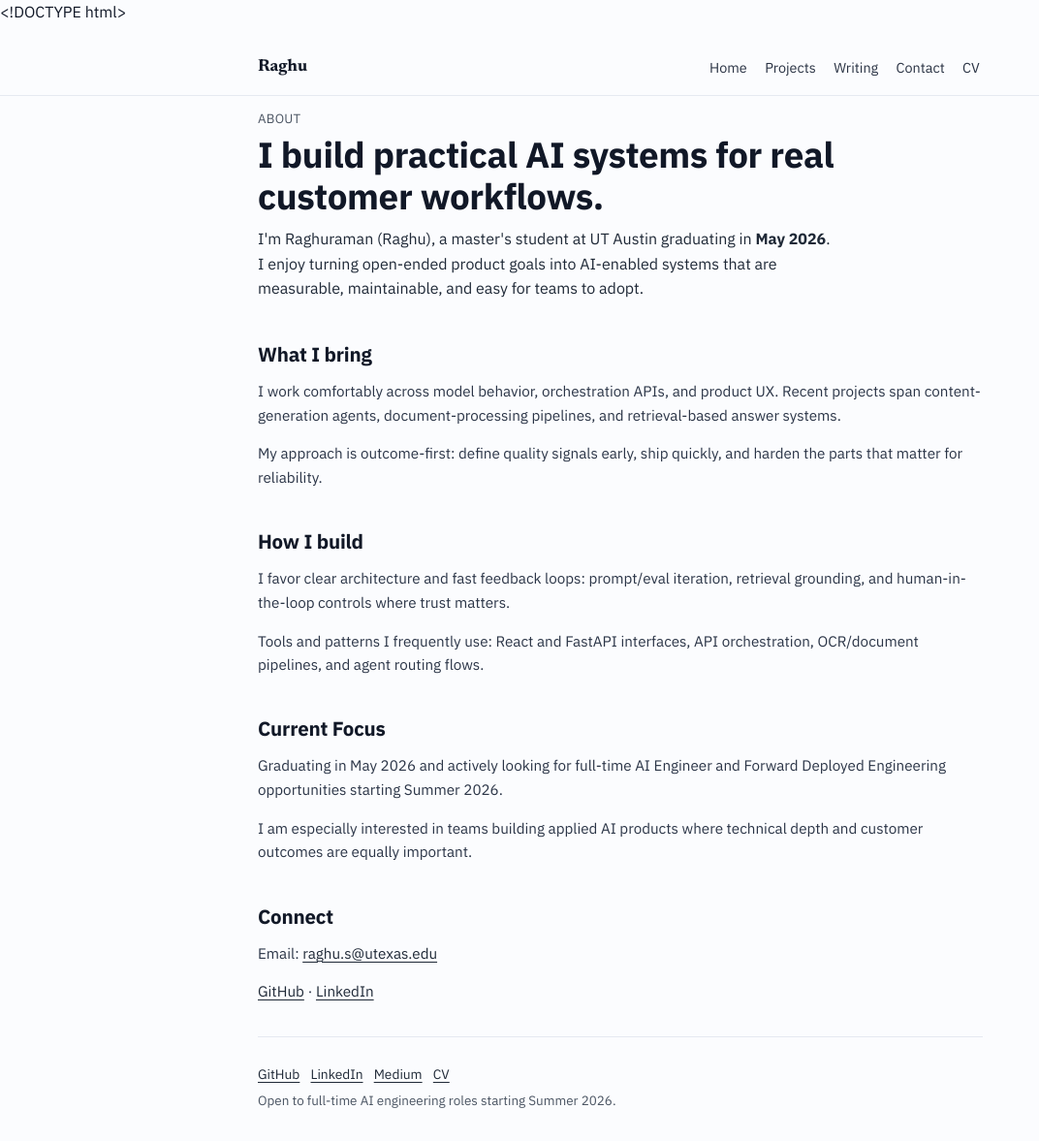
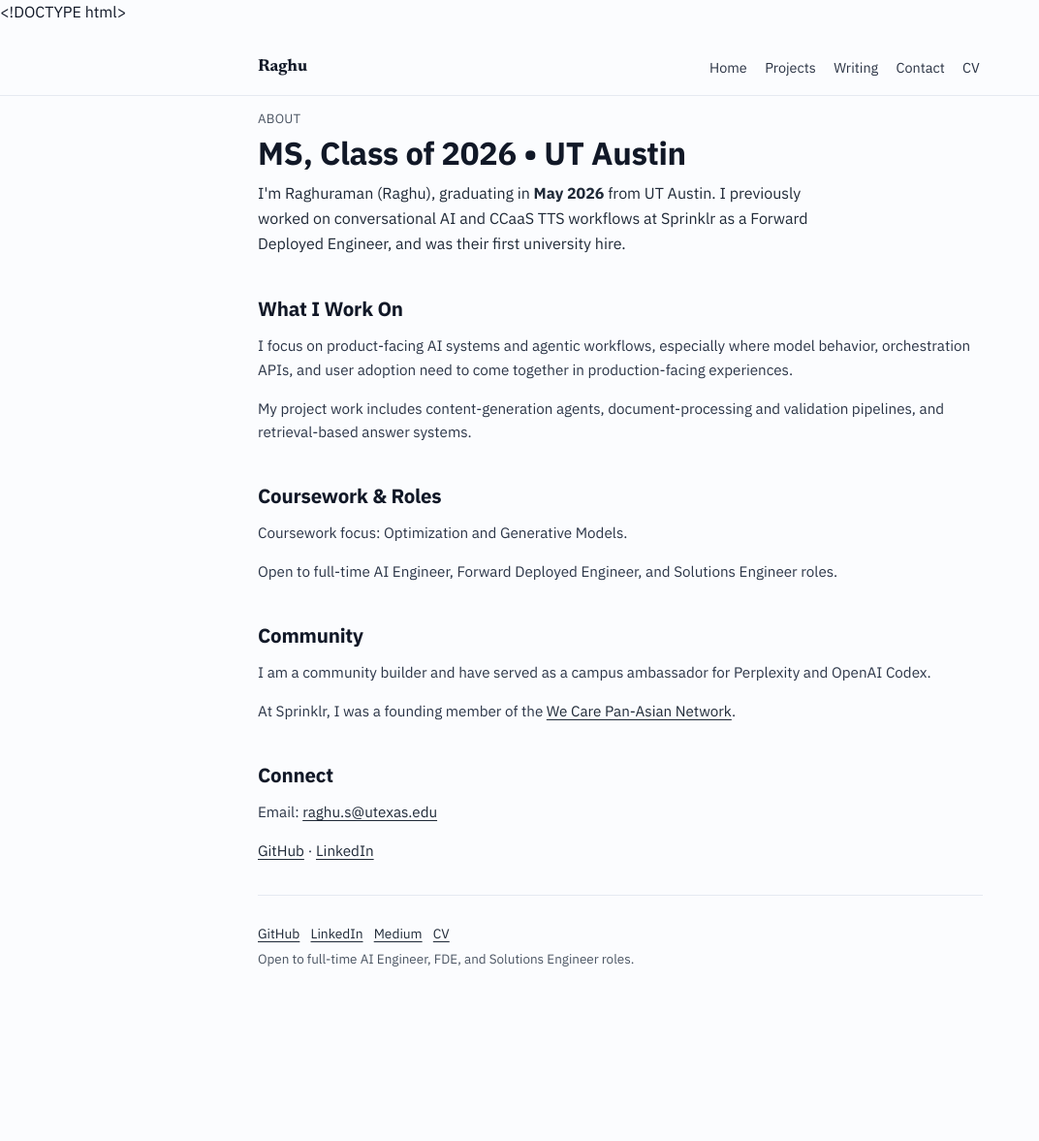
Before and after one commit to RogueTex/RogueTex.github.io, a Jekyll site: the page built from about.md, in a window 1280 px wide and 1177 px high. Shown: the whole window at 97% size, without its empty margins (0-1072 px from the left). Built offline with Jekyll 4.4.1, drawn with Linux system fonts in a browser that asks for light colours.

Commit message:
Polish portfolio bio and tighten hero layout for recruiters.
Update homepage and About messaging for AI/FDE/Solutions role targeting, add community leadership context with the We Care link, and refine hero image and typography balance for cleaner visual hierarchy.

Made-with: Cursor

```diff
--- a/about.md
+++ b/about.md
@@ -32,45 +32,44 @@ permalink: /about/
   <main class="shell">
     <section class="hero">
       <p class="eyebrow">About</p>
-      <h1>I build practical AI systems for real customer workflows.</h1>
+      <h1>MS, Class of 2026 • UT Austin</h1>
       <p class="lead">
-        I'm Raghuraman (Raghu), a master's student at UT Austin graduating in <strong>May 2026</strong>. I enjoy turning
-        open-ended product goals into AI-enabled systems that are measurable, maintainable, and easy for teams to adopt.
+        I'm Raghuraman (Raghu), graduating in <strong>May 2026</strong> from UT Austin. I previously worked on conversational AI and CCaaS TTS workflows at Sprinklr as a Forward Deployed Engineer, and was their first university hire.
       </p>
     </section>
 
     <section>
-      <h2>What I bring</h2>
+      <h2>What I Work On</h2>
       <p class="contact-line">
-        I work comfortably across model behavior, orchestration APIs, and product UX. Recent projects span
-        content-generation agents, document-processing pipelines, and retrieval-based answer systems.
+        I focus on product-facing AI systems and agentic workflows, especially where model behavior, orchestration APIs, and user adoption need to come together in production-facing experiences.
       </p>
       <p class="contact-line">
-        My approach is outcome-first: define quality signals early, ship quickly, and harden the parts that matter for reliability.
+        My project work includes content-generation agents, document-processing and validation pipelines, and retrieval-based answer systems.
       </p>
     </section>
 
     <section>
-      <h2>How I build</h2>
+      <h2>Coursework & Roles</h2>
       <p class="contact-line">
-        I favor clear architecture and fast feedback loops: prompt/eval iteration, retrieval grounding, and human-in-the-loop controls where trust matters.
+        Coursework focus: Optimization and Generative Models.
       </p>
       <p class="contact-line">
-        Tools and patterns I frequently use: React and FastAPI interfaces, API orchestration, OCR/document pipelines, and agent routing flows.
+        Open to full-time AI Engineer, Forward Deployed Engineer, and Solutions Engineer roles.
+      </p>
+    </section>
+
+    <section>
+      <h2>Community</h2>
+      <p class="contact-line">
+        I am a community builder and have served as a campus ambassador for Perplexity and OpenAI Codex.
+      </p>
+      <p class="contact-line">
+        At Sprinklr, I was a founding member of the
+        <a href="https://www.linkedin.com/feed/update/urn:li:activity:7201933081102974977/" target="_blank" rel="noopener noreferrer">We Care Pan-Asian Network</a>.
       </p>
     </section>
 
     <section id="contact">
-      <h2>Current Focus</h2>
-      <p class="contact-line">
-        Graduating in May 2026 and actively looking for full-time AI Engineer and Forward Deployed Engineering opportunities starting Summer 2026.
-      </p>
-      <p class="contact-line">
-        I am especially interested in teams building applied AI products where technical depth and customer outcomes are equally important.
-      </p>
-    </section>
-
-    <section>
       <h2>Connect</h2>
       <p class="contact-line">Email: <a href="mailto:raghu.s@utexas.edu">raghu.s@utexas.edu</a></p>
       <p class="contact-line">
@@ -86,7 +85,7 @@ permalink: /about/
         <a href="https://medium.com/@RogueTex" target="_blank" rel="noopener noreferrer">Medium</a>
         <a href="/resume.html" target="_blank" rel="noopener noreferrer">CV</a>
       </div>
-      <span class="footer-note">Open to full-time AI engineering roles starting Summer 2026.</span>
+      <span class="footer-note">Open to full-time AI Engineer, FDE, and Solutions Engineer roles.</span>
     </footer>
   </main>
 </body>
--- a/css/site.css
+++ b/css/site.css
@@ -108,14 +108,14 @@ section h2 {
 
 .hero-grid {
   display: grid;
-  grid-template-columns: 122px 1fr;
-  gap: 1.3rem;
+  grid-template-columns: 98px 1fr;
+  gap: 1rem;
   align-items: start;
 }
 
 .avatar {
-  width: 114px;
-  height: 114px;
+  width: 90px;
+  height: 90px;
   border-radius: 12px;
   object-fit: cover;
   border: 1px solid var(--line);
@@ -132,9 +132,9 @@ section h2 {
 
 h1 {
   font-family: "IBM Plex Sans", "Segoe UI", sans-serif;
-  font-size: clamp(1.75rem, 3vw, 2.3rem);
+  font-size: clamp(1.55rem, 2.6vw, 2.05rem);
   font-weight: 680;
-  line-height: 1.18;
+  line-height: 1.22;
   letter-spacing: -0.01em;
   margin: 0 0 0.55rem;
 }
```
Also changed, not shown: index.html (+7 -3 lines).
